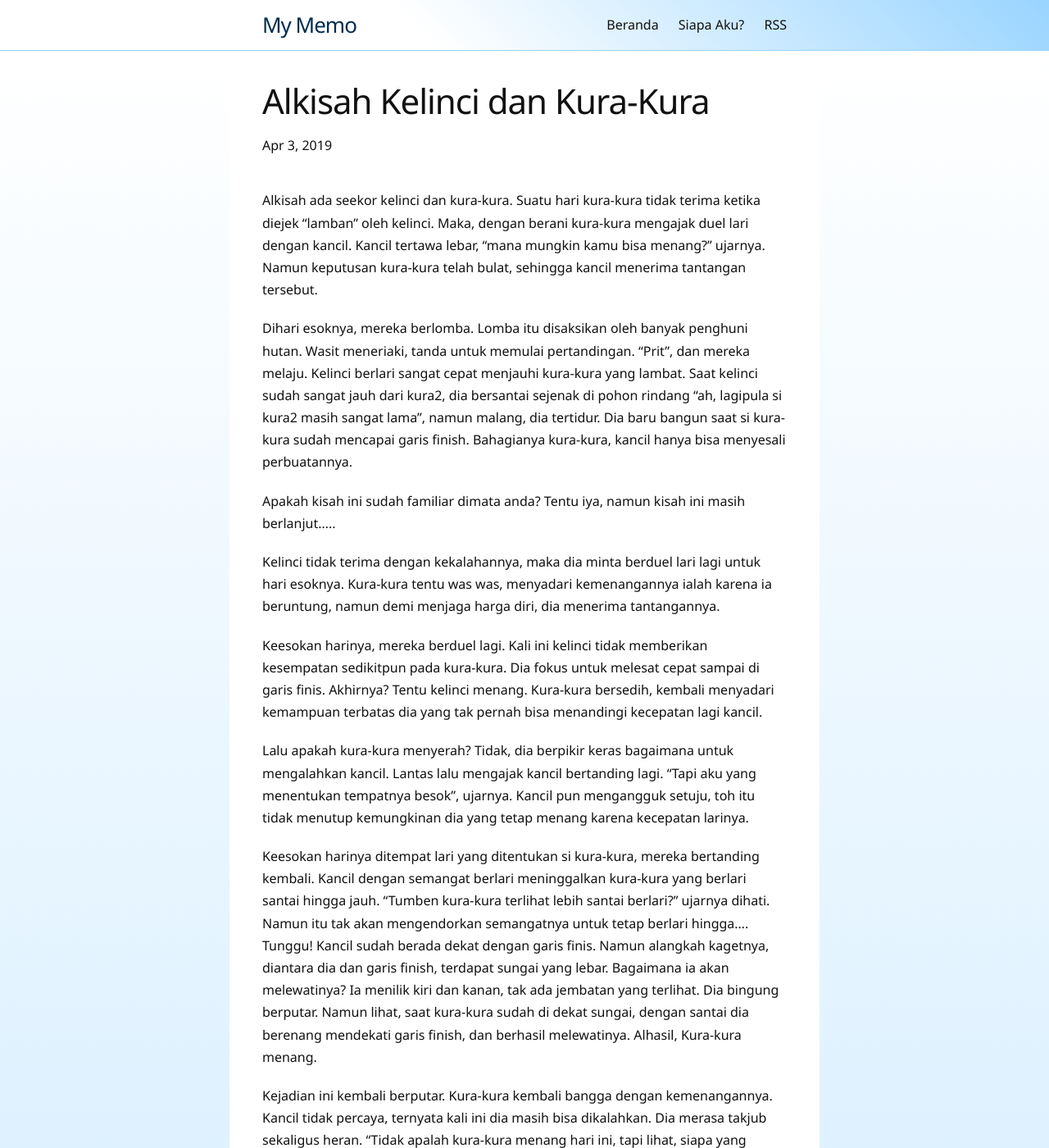
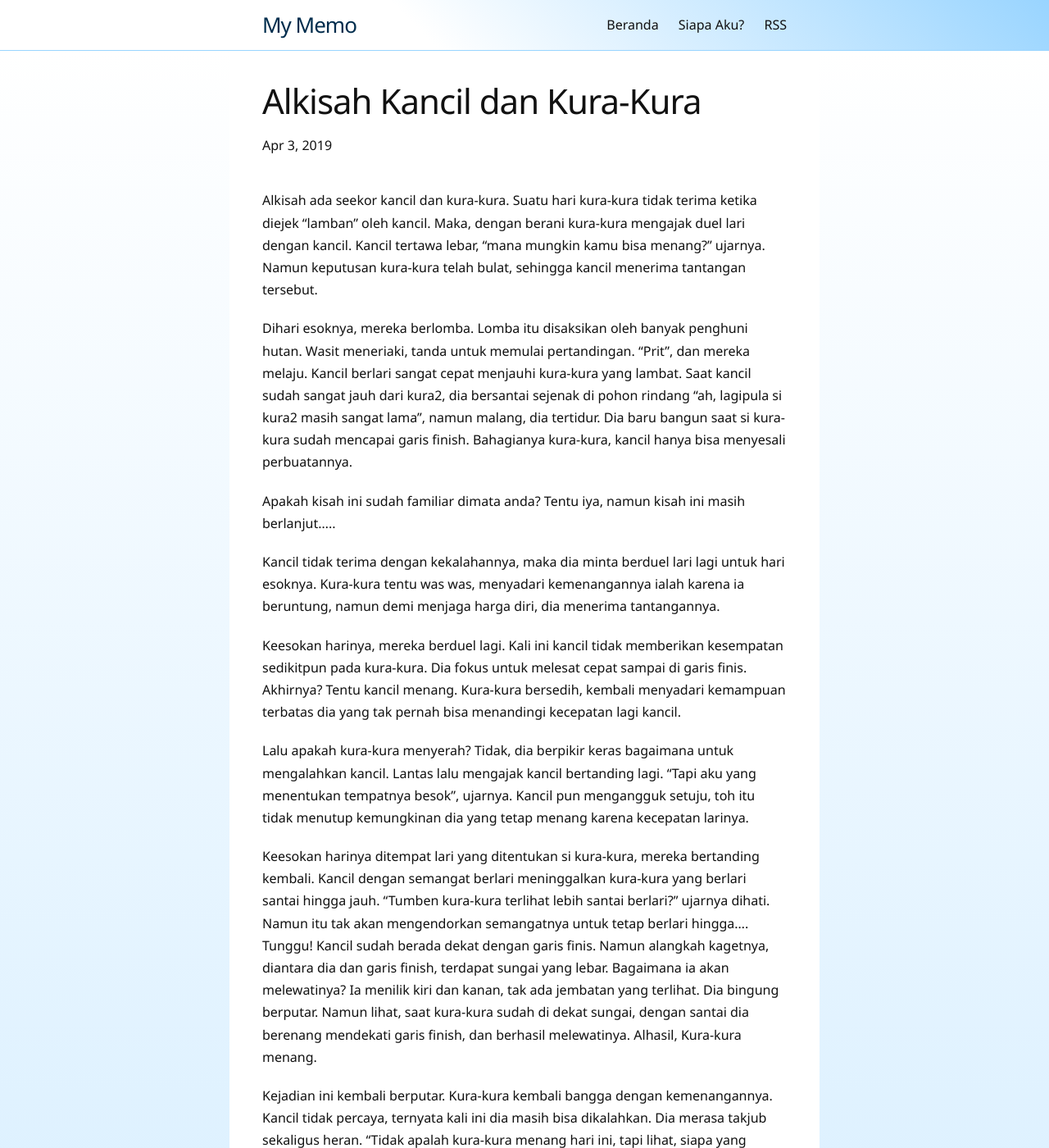
Before and after one commit to wellosoft/memo, a Jekyll site: the page built from _posts/2019-04-03-alkisah-kancil-dan-kura-kura.md, in a window 1280 px wide and 1400 px high. Shown: the whole window at 82% size. Built offline with Jekyll 4.4.1, drawn with Linux system fonts in a browser that asks for light colours; a script that is not in the unit is left out.

Commit message:
Fix redaksi o_O

```diff
--- a/_posts/2019-04-03-alkisah-kelinci-dan-kura-kura.md
+++ b/_posts/2019-04-03-alkisah-kancil-dan-kura-kura.md
@@ -1,17 +1,17 @@
 ---
-title: Alkisah Kelinci dan Kura-Kura
+title: Alkisah Kancil dan Kura-Kura
 ig: https://www.instagram.com/p/BvzExZ6H8WD/
 ---
 
-Alkisah ada seekor kelinci dan kura-kura. Suatu hari kura-kura tidak terima ketika diejek "lamban" oleh kelinci. Maka, dengan berani kura-kura mengajak duel lari dengan kancil. Kancil tertawa lebar, "mana mungkin kamu bisa menang?" ujarnya. Namun keputusan kura-kura telah bulat, sehingga kancil menerima tantangan tersebut.
+Alkisah ada seekor kancil dan kura-kura. Suatu hari kura-kura tidak terima ketika diejek "lamban" oleh kancil. Maka, dengan berani kura-kura mengajak duel lari dengan kancil. Kancil tertawa lebar, "mana mungkin kamu bisa menang?" ujarnya. Namun keputusan kura-kura telah bulat, sehingga kancil menerima tantangan tersebut.
 
-Dihari esoknya, mereka berlomba. Lomba itu disaksikan oleh banyak penghuni hutan. Wasit meneriaki, tanda untuk memulai pertandingan. "Prit", dan mereka melaju. Kelinci berlari sangat cepat menjauhi kura-kura yang lambat. Saat kelinci sudah sangat jauh dari kura2, dia bersantai sejenak di pohon rindang "ah, lagipula si kura2 masih sangat lama", namun malang, dia tertidur. Dia baru bangun saat si kura-kura sudah mencapai garis finish. Bahagianya kura-kura, kancil hanya bisa menyesali perbuatannya.
+Dihari esoknya, mereka berlomba. Lomba itu disaksikan oleh banyak penghuni hutan. Wasit meneriaki, tanda untuk memulai pertandingan. "Prit", dan mereka melaju. Kancil berlari sangat cepat menjauhi kura-kura yang lambat. Saat kancil sudah sangat jauh dari kura2, dia bersantai sejenak di pohon rindang "ah, lagipula si kura2 masih sangat lama", namun malang, dia tertidur. Dia baru bangun saat si kura-kura sudah mencapai garis finish. Bahagianya kura-kura, kancil hanya bisa menyesali perbuatannya.
 
 Apakah kisah ini sudah familiar dimata anda? Tentu iya, namun kisah ini masih berlanjut.....
 
-Kelinci tidak terima dengan kekalahannya, maka dia minta berduel lari lagi untuk hari esoknya. Kura-kura tentu was was, menyadari kemenangannya ialah karena ia beruntung, namun demi menjaga harga diri, dia menerima tantangannya.
+Kancil tidak terima dengan kekalahannya, maka dia minta berduel lari lagi untuk hari esoknya. Kura-kura tentu was was, menyadari kemenangannya ialah karena ia beruntung, namun demi menjaga harga diri, dia menerima tantangannya.
 
-Keesokan harinya, mereka berduel lagi. Kali ini kelinci tidak memberikan kesempatan sedikitpun pada kura-kura. Dia fokus untuk melesat cepat sampai di garis finis. Akhirnya? Tentu kelinci menang. Kura-kura bersedih, kembali menyadari kemampuan terbatas dia yang tak pernah bisa menandingi kecepatan lagi kancil.
+Keesokan harinya, mereka berduel lagi. Kali ini kancil tidak memberikan kesempatan sedikitpun pada kura-kura. Dia fokus untuk melesat cepat sampai di garis finis. Akhirnya? Tentu kancil menang. Kura-kura bersedih, kembali menyadari kemampuan terbatas dia yang tak pernah bisa menandingi kecepatan lagi kancil.
 
 Lalu apakah kura-kura menyerah? Tidak, dia berpikir keras bagaimana untuk mengalahkan kancil. Lantas lalu mengajak kancil bertanding lagi. "Tapi aku yang menentukan tempatnya besok", ujarnya. Kancil pun mengangguk setuju, toh itu tidak menutup kemungkinan dia yang tetap menang karena kecepatan larinya.
 
```
